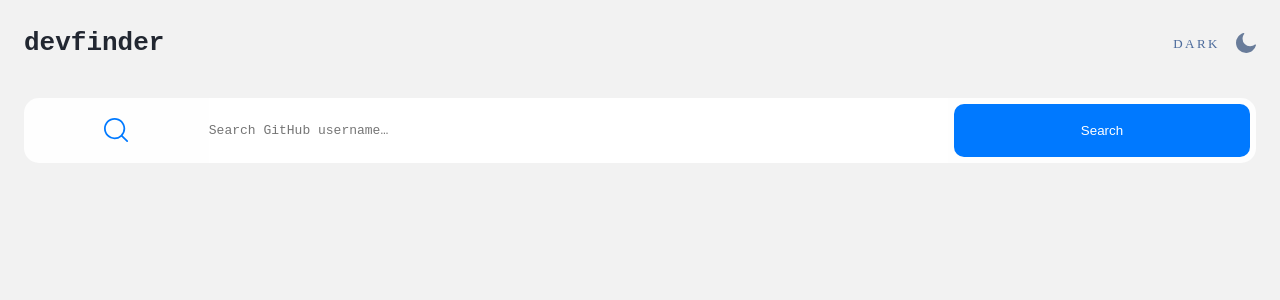
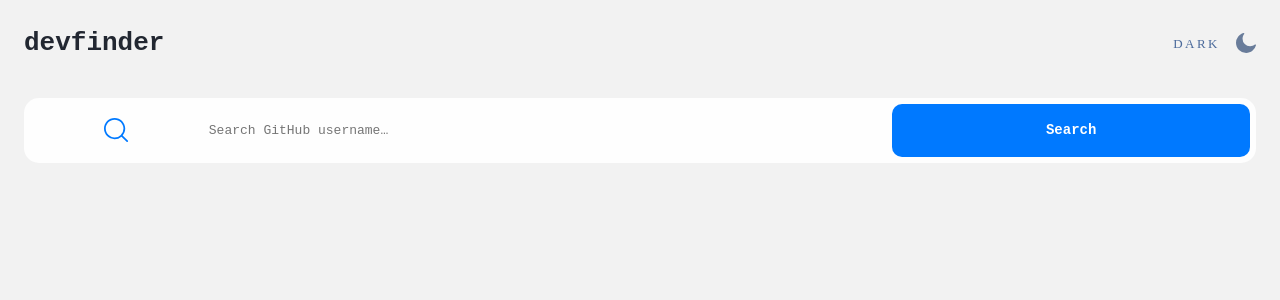
Before and after one commit to Davitpurceladze/GithubUserSearch-with-react, a React (Vite) app: page / in a window 1280 px wide. Shown: the top 300 px of the page. Built offline with nearby package versions, Linux system fonts and the light colour scheme.

Commit message:
add dark/light mode on usear search div

```diff
--- a/src/App.css
+++ b/src/App.css
@@ -53,10 +53,17 @@
 /* userSearchBar style */
 .userSearchBar {
   display: grid;
-  grid-template-columns: 15% 60% 25%;
-  background-color: var(--contentBackgroundLightMode);
+  grid-template-columns: 15% 55% 30%;
   height: 65px;
   border-radius: 15px;
+}
+
+.contentBackgroundLightMode {
+  background-color: var(--contentBackgroundLightMode);
+}
+
+.contentBackgroundDarkMode {
+  background-color: var(--contentBackgroundDarkMode);
 }
 
 .userInput {
@@ -66,12 +73,23 @@
   outline: none;
 }
 
+.textDarkMode {
+  color: var(--textDarkMode);
+}
+
+.textLightMode {
+  color: var(--textLightMode);
+}
+
 .userSearchButton {
   border: none;
   background-color: #0079ff;
   border-radius: 10px;
   margin: 6px;
   color: var(--textDarkMode);
+  font-size: 14px;
+  font-family: monospace;
+  font-weight: 700;
 }
 
 .userSearchIcon {
--- a/src/App.tsx
+++ b/src/App.tsx
@@ -55,10 +55,21 @@ function App() {
         </div>
       </div>
       {/* userSearchBar */}
-      <div className="userSearchBar">
+      <div
+        // className="userSearchBar contentBackgroundLightMode"
+        className={
+          isDarkMode
+            ? "userSearchBar contentBackgroundDarkMode"
+            : "userSearchBar contentBackgroundLightMode"
+        }
+      >
         <img src={SearchIcon} alt="SearchIcon" className="userSearchIcon" />
         <input
-          className="userInput"
+          className={
+            isDarkMode
+              ? "userInput contentBackgroundDarkMode textDarkMode"
+              : "userInput contentBackgroundLightMode textLightMode"
+          }
           placeholder="Search GitHub username…"
           type="text"
           name="userSearch"
```
